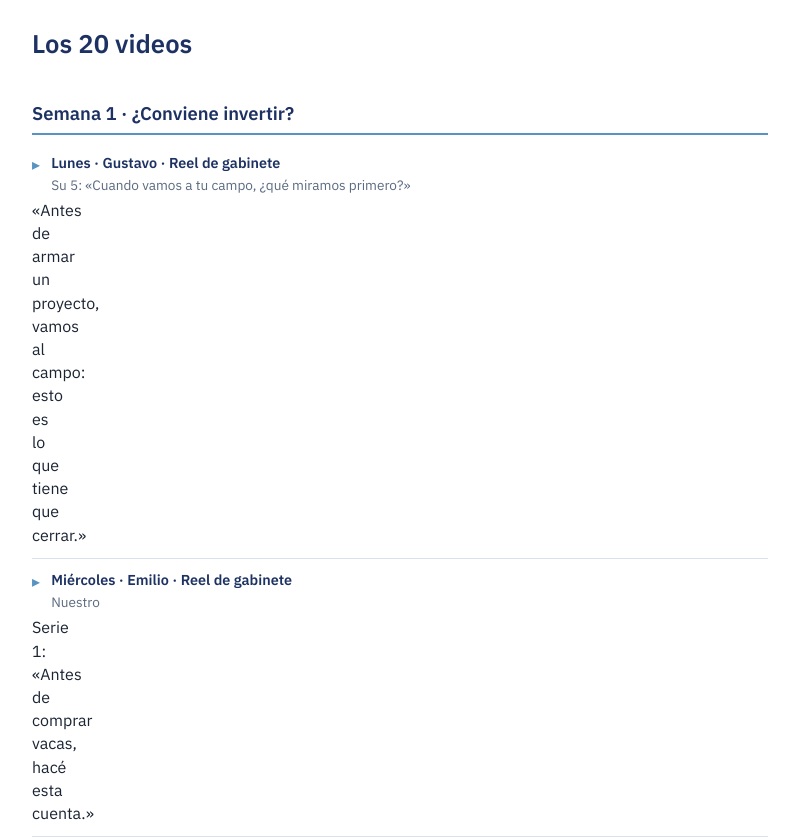
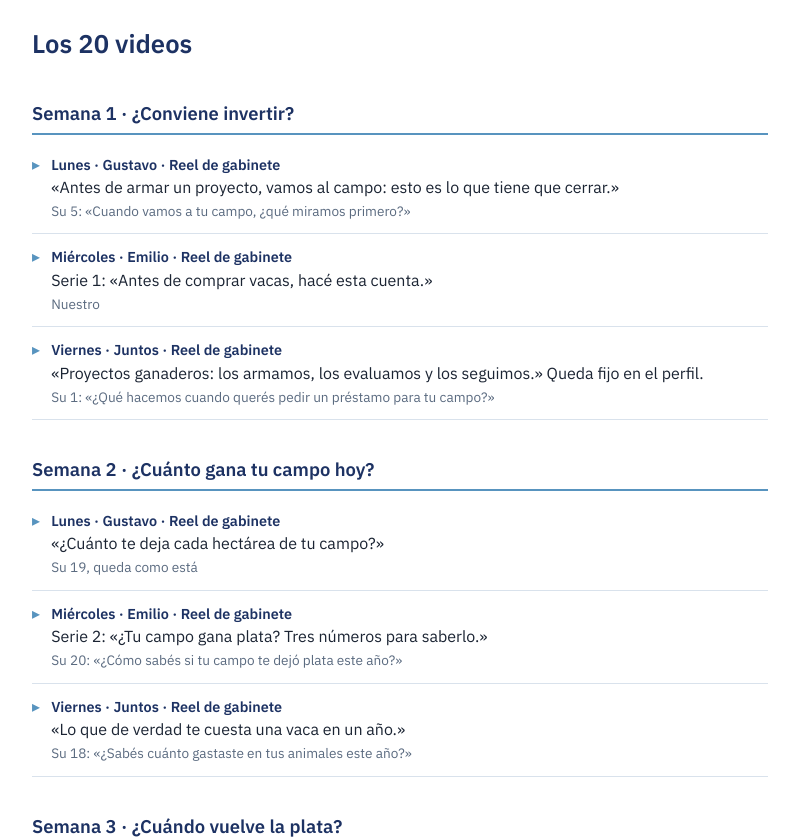
Before and after one commit to EmiJBS/pulso-videos, a plain HTML site: page index.html in a window 1280 px wide. Shown: the top 840 px of the page, without its empty margins (240-1039 px from the left). Drawn offline with Linux system fonts and the light colour scheme.

Commit message:
Actualiza los 20 videos

```diff
--- a/index.html
+++ b/index.html
@@ -24,10 +24,10 @@ h1 { color: var(--head); font-size: 1.6rem; font-weight: 600; margin: 0 0 1.5rem
 h2 { color: var(--head); font-size: 1.15rem; font-weight: 600; margin: 2.2rem 0 .4rem;
   padding-bottom: .35rem; border-bottom: 2px solid var(--accent); text-wrap: balance; }
 details { border-bottom: 1px solid var(--line); padding: .7rem 0; }
-summary { cursor: pointer; list-style: none; display: grid; grid-template-columns: 1.2em 1fr;
-  line-height: 1.45; }
+summary { cursor: pointer; list-style: none; display: block; position: relative;
+  padding-left: 1.2em; line-height: 1.45; }
 summary::-webkit-details-marker { display: none; }
-summary::before { content: "▸"; color: var(--accent); }
+summary::before { content: "▸"; color: var(--accent); position: absolute; left: 0; }
 details[open] > summary::before { content: "▾"; }
 summary strong { color: var(--head); font-weight: 600; font-size: .9rem; }
 summary small { color: var(--muted); font-size: .85rem; }
```
